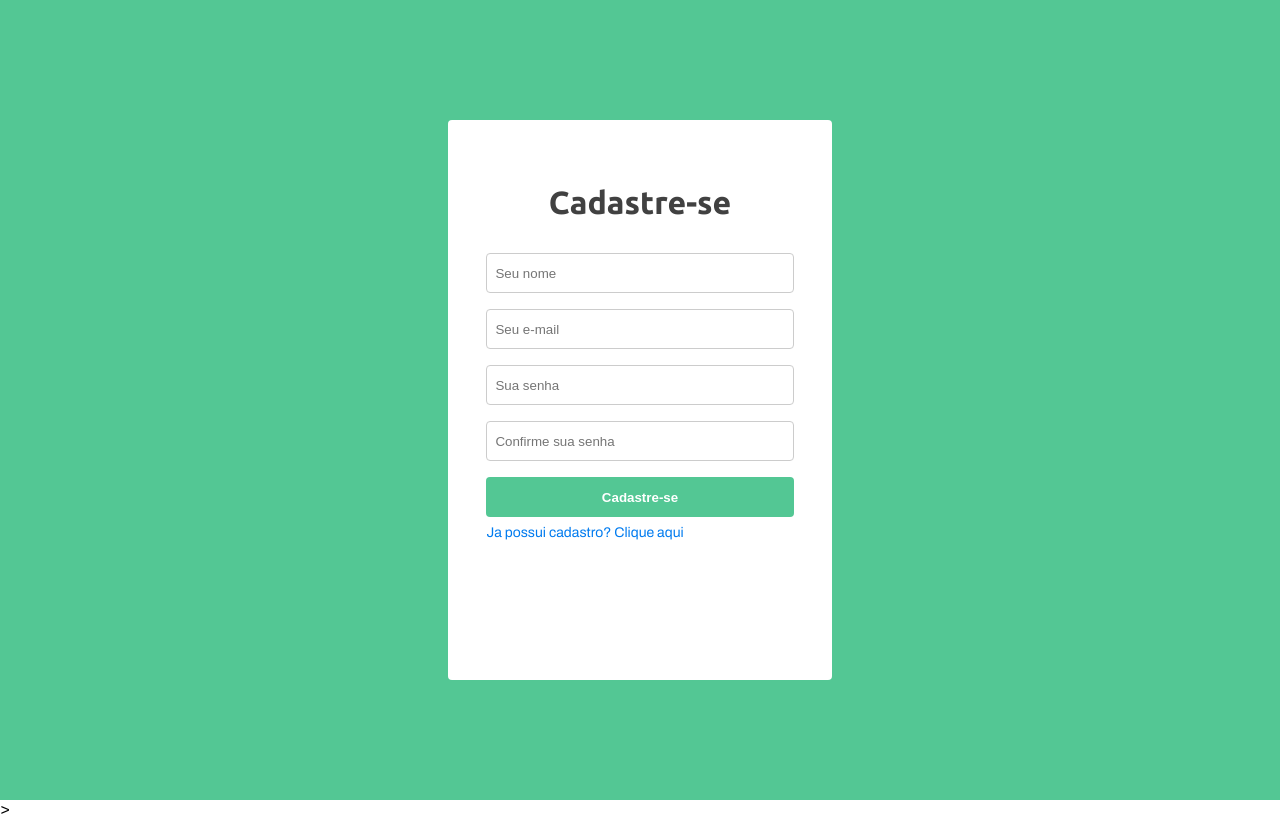
After one commit to daianalugo/recodepro, a PHP site: page /cadastro.php in a window 1280 px wide. The commit adds this page. Run offline with PHP 8.4, Linux system fonts and the light colour scheme.

Commit message:
bd rodando

```diff
--- /dev/null
+++ b/tela de login/cadastro.php
@@ -0,0 +1,30 @@
+<!DOCTYPE html>
+<html lang="pt-br">
+<head>
+    <meta charset="UTF-8">
+    <meta name="viewport" content="width=device-width, initial-scale=1.0">
+    <link rel="stylesheet" href="./css/cadastro.css">
+    <link rel="stylesheet" href="./css/global.css">
+    <link href = "https://fonts.googleapis.com/css2? family = Roboto: wght @ 500; 700 & display = swap" rel = "stylesheet">
+
+    <title>Entre ou casdastre-se</title>
+
+</head>
+<body>
+    <main>
+        <div class="card">
+            <h1>Cadastre-se</h1>
+            <form action="cadastro_usuario.php" method="post">
+                <input type="text" name="nome" placeholder="Seu nome"/>
+                <input type="email" name ="email" placeholder="Seu e-mail"/>
+                <input type="password" name="senha" placeholder="Sua senha"/>
+                <input type="password" name="conf_senha" placeholder="Confirme sua senha">
+                <button type="submit"><b>Cadastre-se</b></button>
+            </form>
+            <a href="./index.php">Ja possui cadastro? Clique aqui</a>
+
+        </div>
+
+    </main>>
+
+</body>
--- a/tela de login/index.php
+++ b/tela de login/index.php
@@ -8,7 +8,7 @@
     <link rel="stylesheet" href="./css/login.css">
     <link href = "https://fonts.googleapis.com/css2? family = Roboto: wght @ 500; 700 & display = swap" rel = "stylesheet">
 
-    <title>Entre ou casdastre-se</title>
+    <title>Entre ou cadastre-se</title>
 
 </head>
 <body>
@@ -21,7 +21,7 @@
                     <input type="password" placeholder="senha">
                     <button>Entrar</button>
                 </form>
-                <a href="./cadstro.html">Ainda não possui cadstro, clique aqui </a>
+                <a href="./cadastro.php">Ainda não possui cadstro, clique aqui </a>
              </div>
         </section>
 
```
Also changed, not shown: tela de login/cadastro_usuario.php (added, +32 -0 lines).
